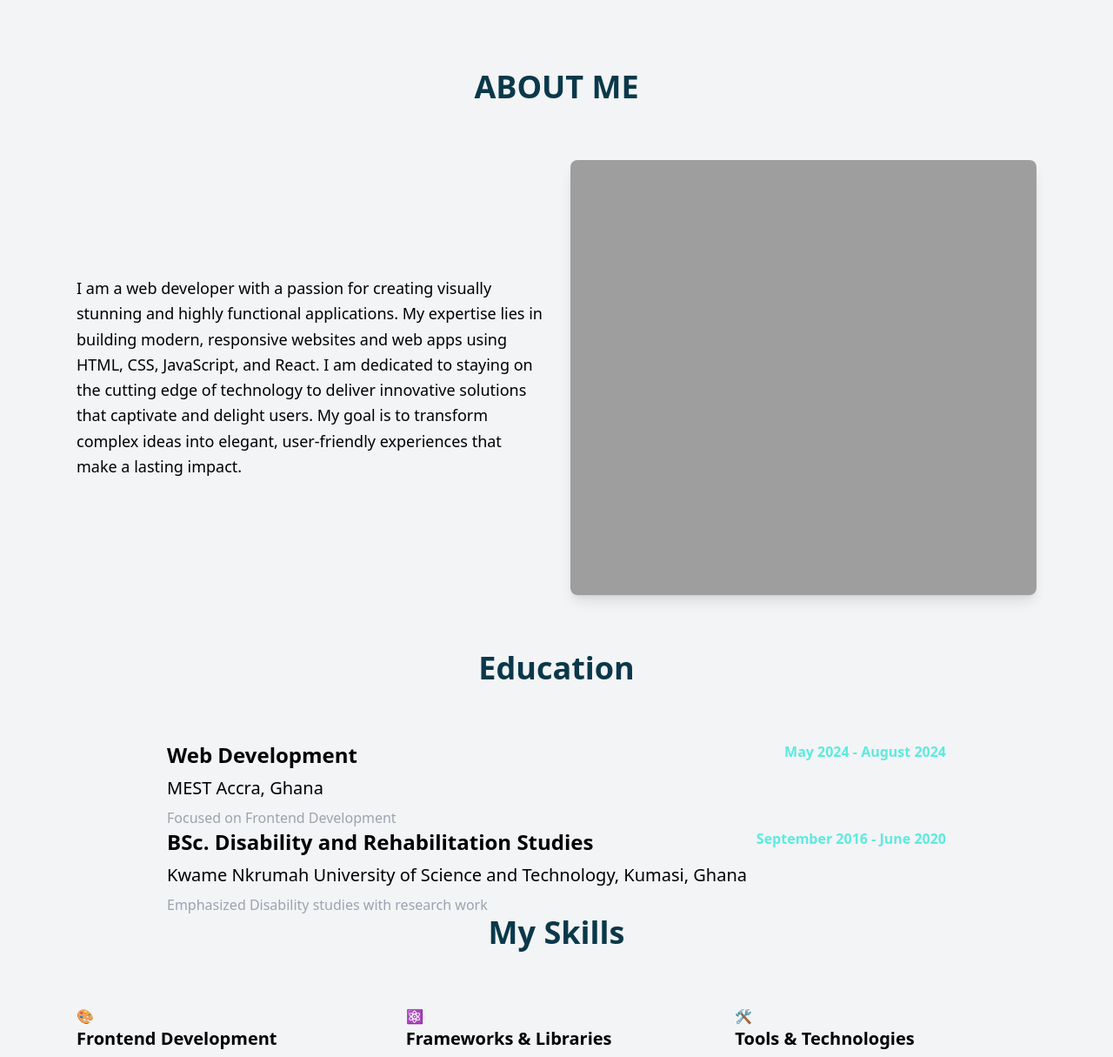
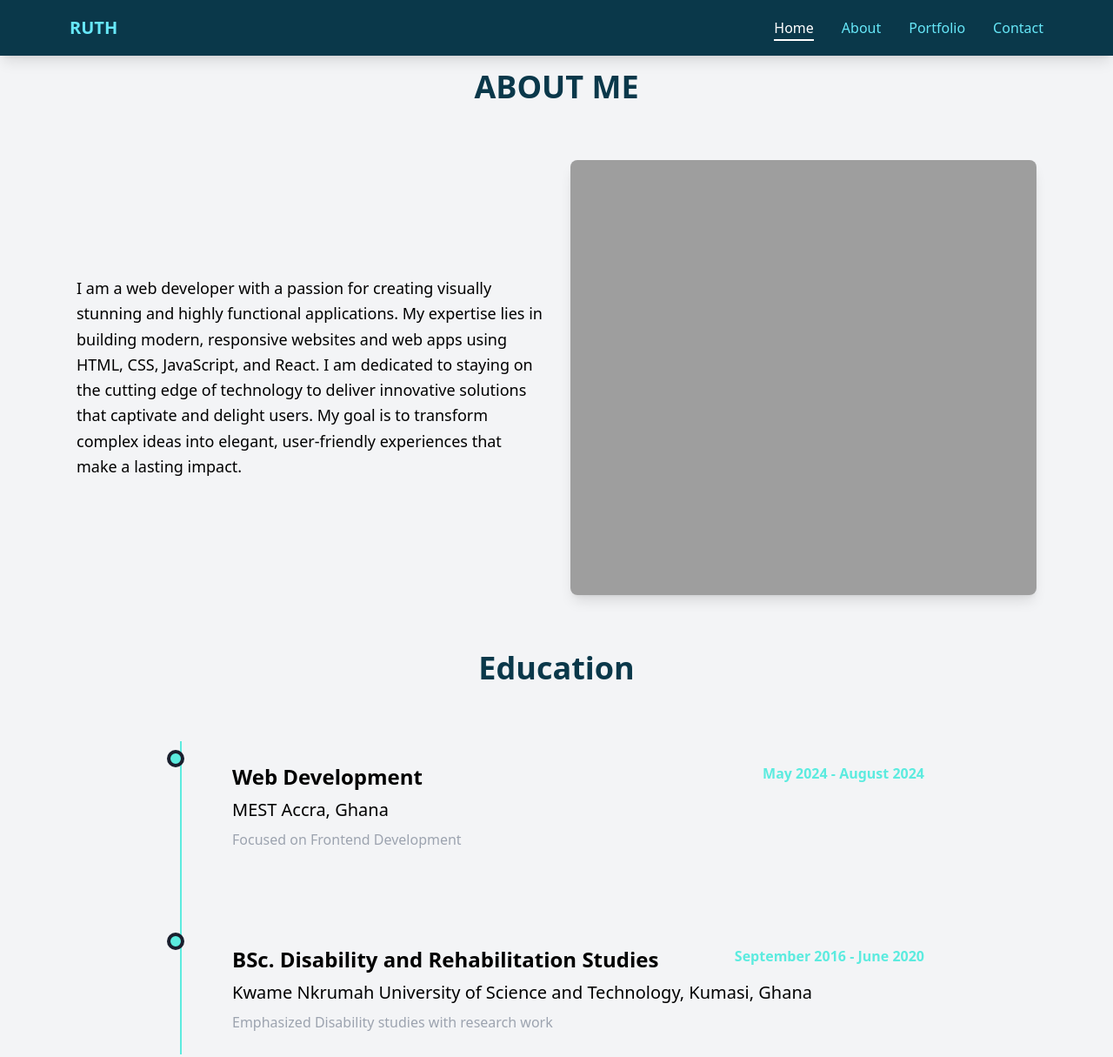
Before and after one commit to RuthNyankum/MyPortfolio, a plain HTML site: page about.html in a window 1280 px wide. Shown: the top 1215 px of the page at 87% size. Drawn offline with nearby package versions, Linux system fonts and the light colour scheme; the site is published under a folder, as on GitHub Pages, so addresses that start at the root find nothing.

Commit message:
updated the home page

```diff
--- a/about.html
+++ b/about.html
@@ -5,7 +5,7 @@
     <meta name="viewport" content="width=device-width, initial-scale=1.0" />
     <title>My Portfolio</title>
     <script src="https://cdn.tailwindcss.com"></script>
-    <link rel="stylesheet" href="/css/style.css" />
+    <link rel="stylesheet" href="./css/style.css" />
   </head>
   <body class="bg-gray-100">
     <!-- NAVBAR -->
@@ -196,6 +196,6 @@
     </main>
     <!-- FOOTER -->
     <div id="footer"></div>
-    <script src="/js/script.js"></script>
+    <script src="./js/script.js"></script>
   </body>
 </html>
--- a/footer.html
+++ b/footer.html
@@ -5,7 +5,7 @@
     <meta name="viewport" content="width=device-width, initial-scale=1.0" />
     <title>Footer</title>
     <script src="https://cdn.tailwindcss.com"></script>
-    <link rel="stylesheet" href="/css/style.css" />
+    <link rel="stylesheet" href="./css/style.css" />
   </head>
   <body>
     <!-- FOOTER -->
@@ -81,6 +81,6 @@
         </div>
       </div>
     </footer>
-    <script src="/js/script.js"></script>
+    <script src="./js/script.js"></script>
   </body>
 </html>
--- a/navbar.html
+++ b/navbar.html
@@ -5,7 +5,7 @@
     <meta name="viewport" content="width=device-width, initial-scale=1.0" />
     <title>Navbar</title>
     <script src="https://cdn.tailwindcss.com"></script>
-    <link rel="stylesheet" href="/css/style.css" />
+    <link rel="stylesheet" href="./css/style.css" />
   </head>
   <body>
     <!-- #111827 -->
@@ -58,6 +58,6 @@
       </ul>
     </nav>
 
-    <script src="/js/script.js"></script>
+    <script src="./js/script.js"></script>
   </body>
 </html>
```
Also changed, not shown: index.html (+2 -2 lines), portfolio.html (+2 -2 lines).
